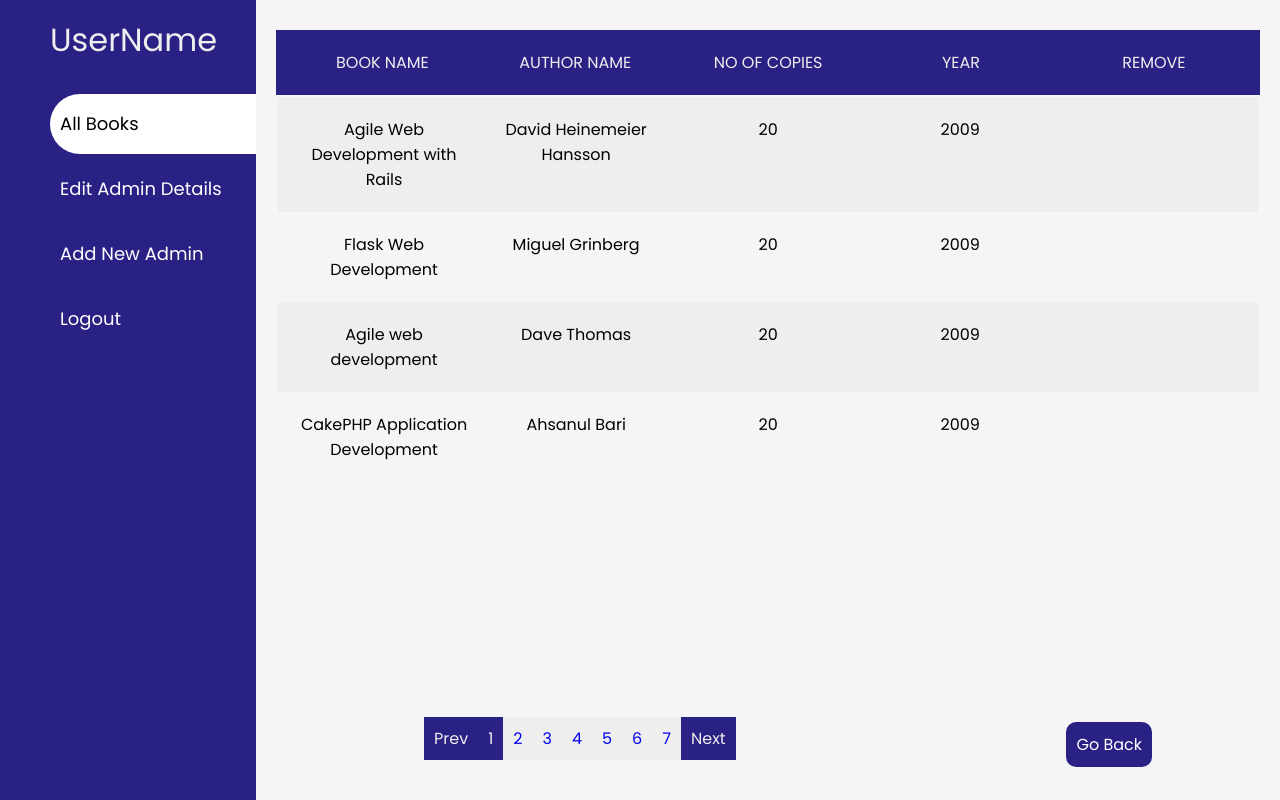
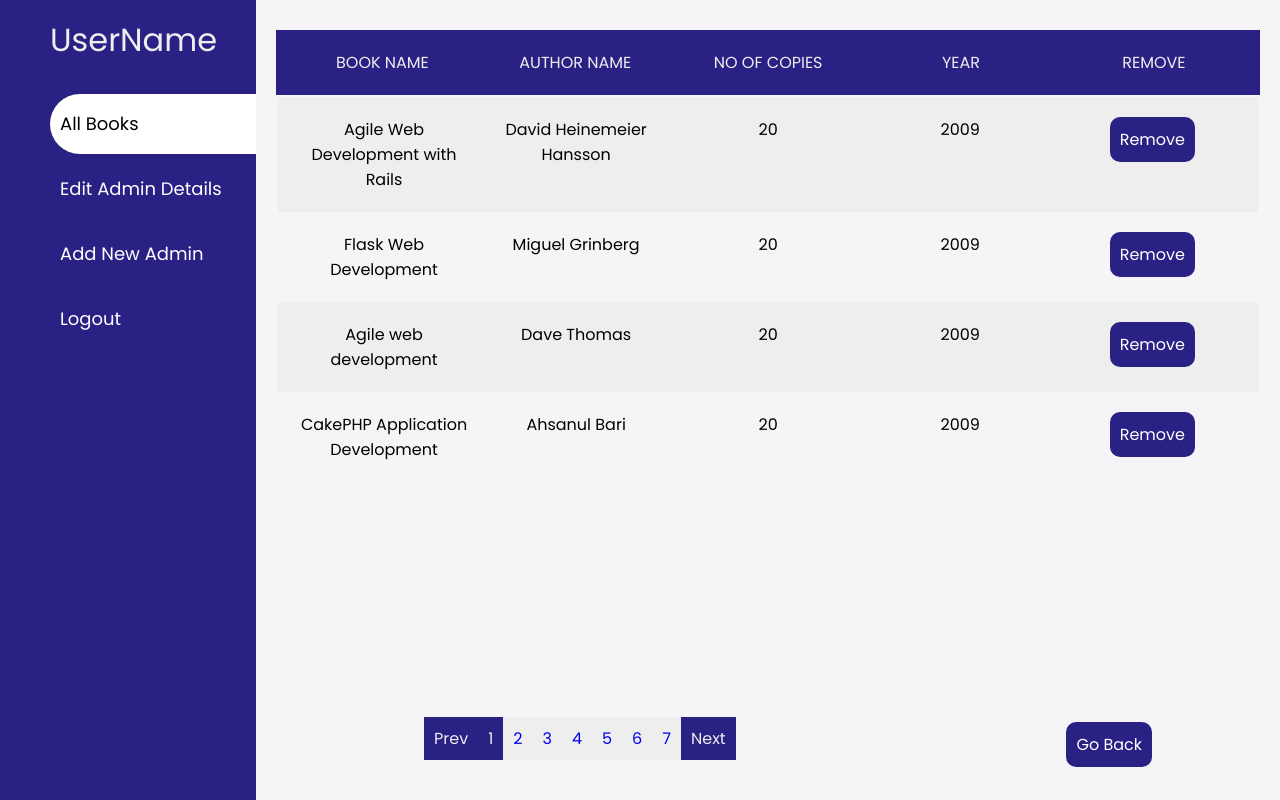
Before and after one commit to Ganesh-165/LibraryManagement-client, a React (Create React App) app: page /admin/adminBooks in a window 1280 px wide. Built offline with nearby package versions, Linux system fonts and the light colour scheme; a web font is replaced by a local one.

Commit message:
Update AdminBooks.js

```diff
--- a/src/Pages/Admin/AdminBooks.js
+++ b/src/Pages/Admin/AdminBooks.js
@@ -46,9 +46,9 @@ const AdminBooks = () => {
                 <td className={classes.tabledata}>{item.noofcopies}</td>
                 <td className={classes.tabledata}>{item.year}</td>
                 <td className={classes.tabledata}>
-                  <p>
+                  <span>
                     <Button name="Remove" />
-                  </p>
+                  </span>
                 </td>
               </tr>
             ))}
```
